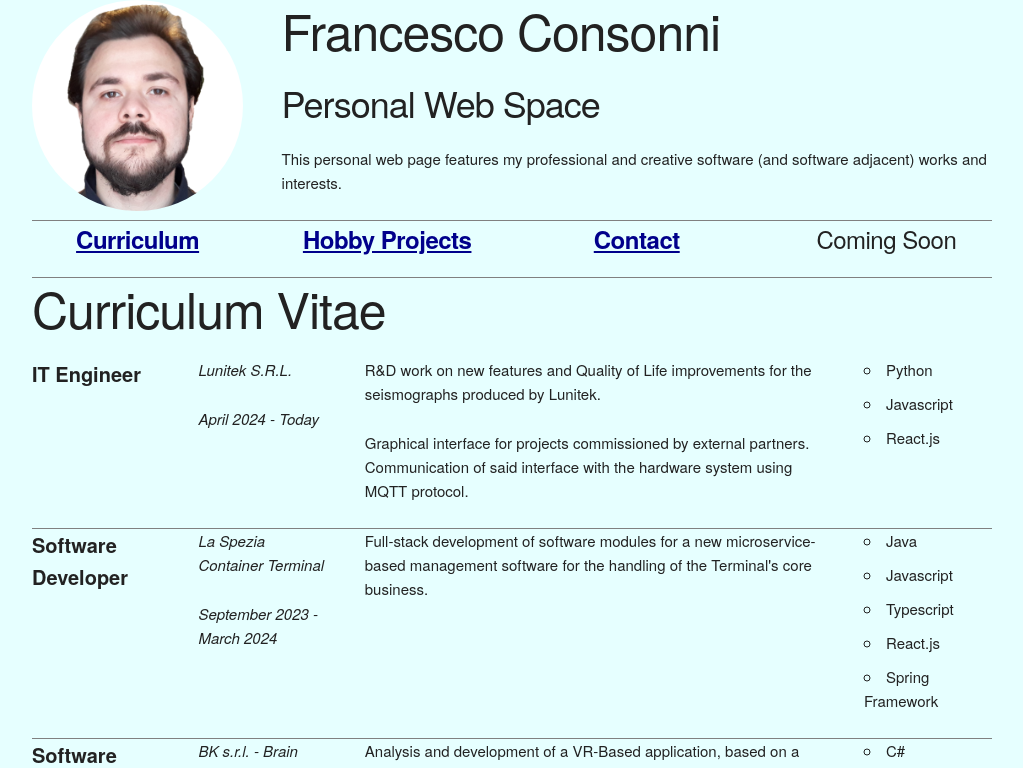
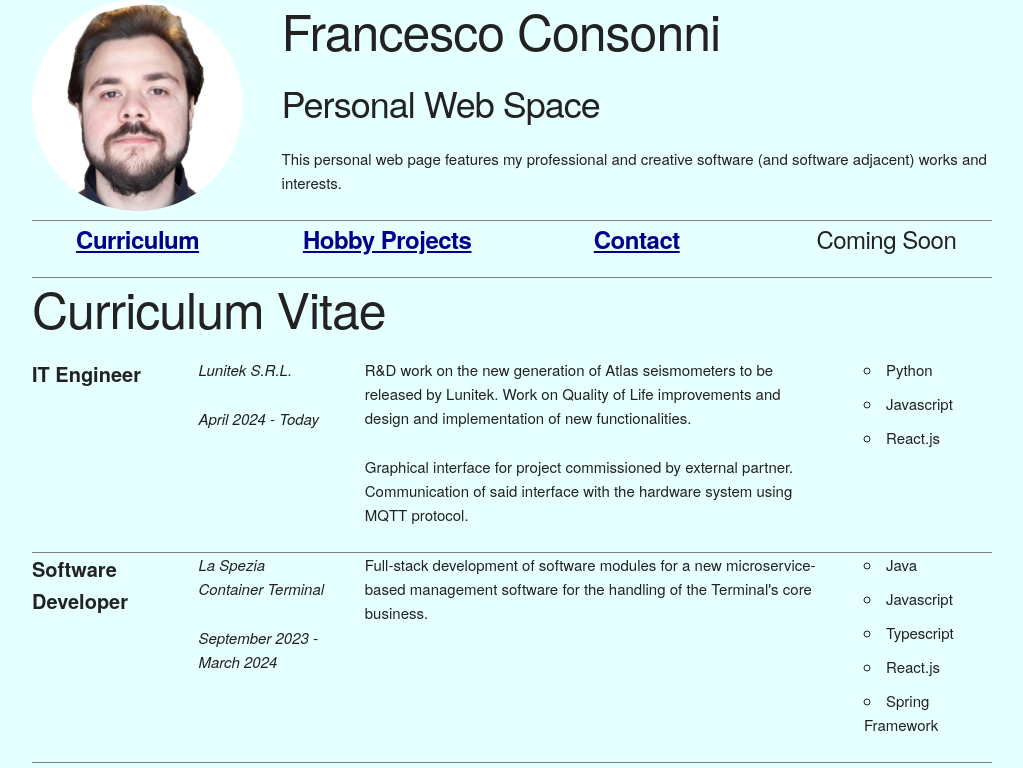
Before and after one commit to FrancescoConso/francescoconso.github.io, a React (Vite) app: page / in a window 1280 px wide. Shown: the top 768 px of the page, without its empty margins (128-1151 px from the left). Built offline with nearby package versions, Linux system fonts and the light colour scheme.

Commit message:
added 3dmaze and improved curriculum

```diff
--- a/src/Pages/Curriculum.tsx
+++ b/src/Pages/Curriculum.tsx
@@ -14,10 +14,10 @@ export function Curriculum() {
           </div>
           <div className="six columns">
             <p>
-              R&D work on new features and Quality of Life improvements for the seismographs produced by Lunitek.
+              R&D work on the new generation of Atlas seismometers to be released by Lunitek. Work on Quality of Life improvements and design and implementation of new functionalities.
             </p>
             <p>
-              Graphical interface for projects commissioned by external partners. Communication of said interface with the hardware system using MQTT protocol.
+              Graphical interface for project commissioned by external partner. Communication of said interface with the hardware system using MQTT protocol.
             </p>
           </div>
           <div className="two columns">
--- a/src/Pages/Hobby.tsx
+++ b/src/Pages/Hobby.tsx
@@ -31,6 +31,24 @@ export function Hobby() {
               civilian or a guard/policeman. It is also tested and compatible
               with the{" "}
               <a href="https://sindenlightgun.com/"> Sinden Lightgun.</a>
+            </p>
+          </div>
+        </div>
+        <div className="row">
+          <div className="three columns">
+            <img
+              className="u-max-full-width hobby-image"
+              src="assets/3dmaze.png"
+            ></img>
+          </div>
+          <div className="nine columns">
+            <h4>
+              <a href="https://francescoconso.github.io/3d-maze/">
+                3d-maze
+              </a>
+            </h4>
+            <p>
+              An experiment on deploying a Godot 3.5 application to a GitHub Pages website. It's also a tribute to the classic 3D Maze screensaver. Try to reach the center!
             </p>
           </div>
         </div>
```
Also changed, not shown: public/assets/3dmaze.png (added).
